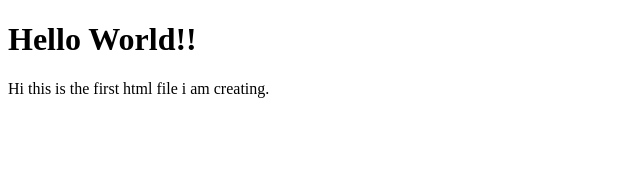
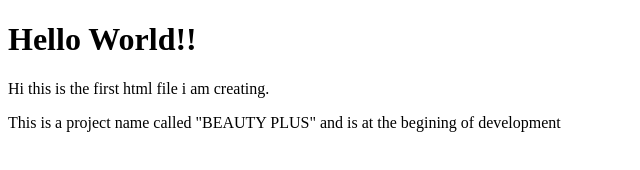
Before and after one commit to ASwetha/gitHub_repo, a plain HTML site: page index.html in a window 1280 px wide. Shown: the whole page, without its empty margins (0-640 px from the left). Drawn offline with Linux system fonts and the light colour scheme.

Commit message:
Added content to index.html file

```diff
--- a/index.html
+++ b/index.html
@@ -6,7 +6,8 @@
 <body>
 <h1> Hello World!!</h1>
 <div>
-	Hi this is the first html file i am creating.
+	<p>Hi this is the first html file i am creating.</p>
+	<p>This is a project name called "BEAUTY PLUS" and is at the begining of development </p>
 </div>
 </body>
 </html>
```
